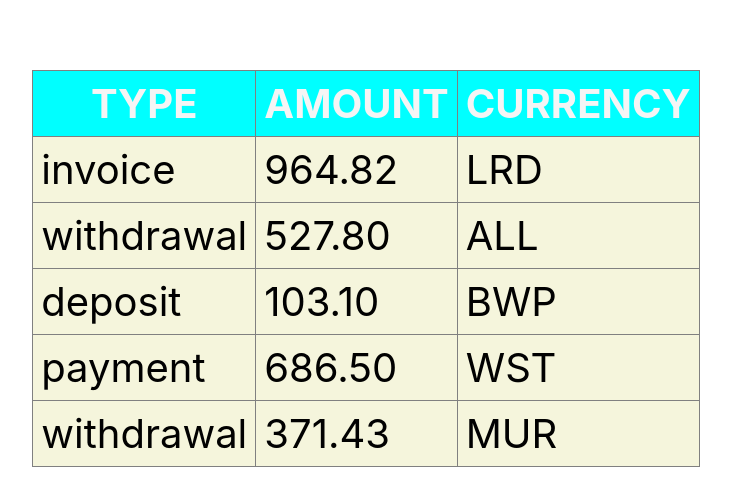
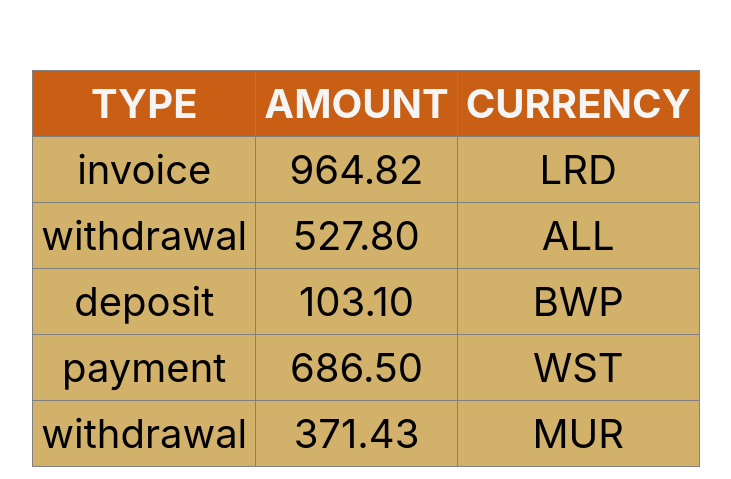
Before and after one commit to Enma04/goit-react-hw-01-components, a React (Create React App) app: page / in a window 1280 px wide. Shown: the part 1472-1951 px from the top of the page, without its empty margins (279-1010 px from the left). Built offline with nearby package versions, Linux system fonts and the light colour scheme.

Commit message:
Estilos de la seccion TransactionHistory

```diff
--- a/src/components/TransactionHistory/TransactionHistory.js
+++ b/src/components/TransactionHistory/TransactionHistory.js
@@ -1,10 +1,10 @@
 import React from 'react';
 import PropTypes from 'prop-types';
-import './transactionHistory.css'
+import EstilosTransaction from './TransactionHistory.module.css';
 
 const TransactionHistory = ({ items }) => {
   return (
-    <table className="transactionhistory">
+    <table className={EstilosTransaction.transactionhistory}>
       <thead>
         <tr>
           <th>Type</th>
@@ -25,6 +25,7 @@ const TransactionHistory = ({ items }) => {
     </table>
   );
 };
+
 TransactionHistory.propTypes = {
   items: PropTypes.arrayOf(
     PropTypes.shape({
--- a/src/components/TransactionHistory/transactionHistory.css
+++ b/src/components/TransactionHistory/TransactionHistory.module.css
@@ -3,7 +3,7 @@
     margin-left: 10px;
     border-collapse: collapse;
     margin-bottom: 15px;
-    background-color: beige;
+    background-color: rgb(210, 177, 106);
 
 }
 
@@ -11,12 +11,13 @@
 .transactionhistory td {
     padding: 8px;
     border: 1px solid gray;
+    text-align: center;
 }
 
 .transactionhistory th {
     font-weight: bold;
     color: whitesmoke;
     text-transform: uppercase;
-    background-color: cyan;
+    background-color: rgb(201, 95, 20);
     text-transform: uppercase;
 }
```
Lines whose indentation alone changed are shown as unchanged.
